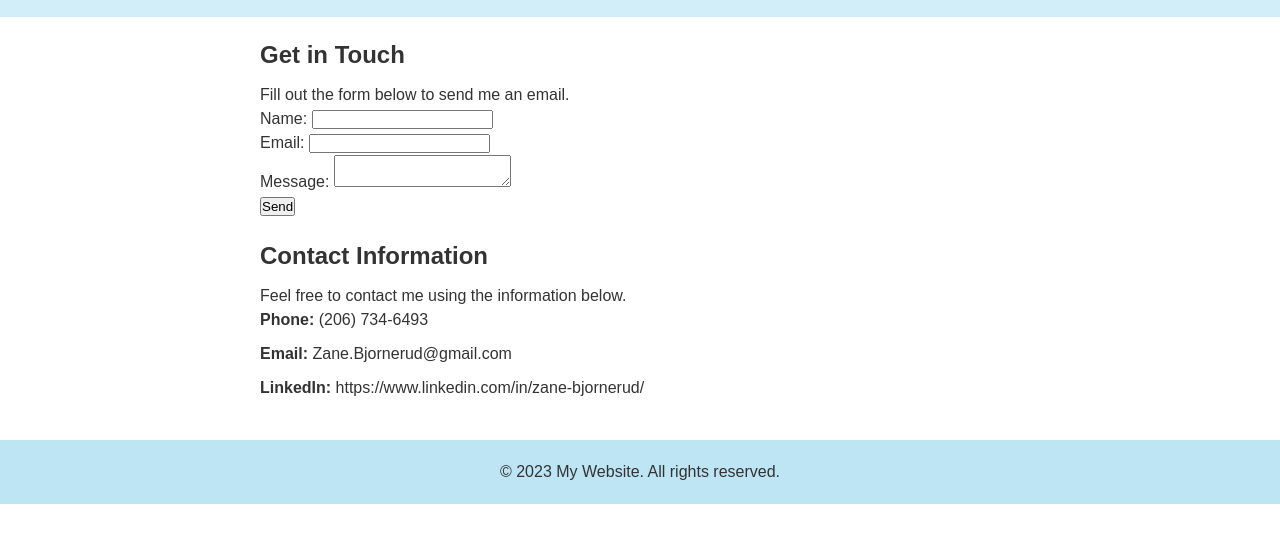
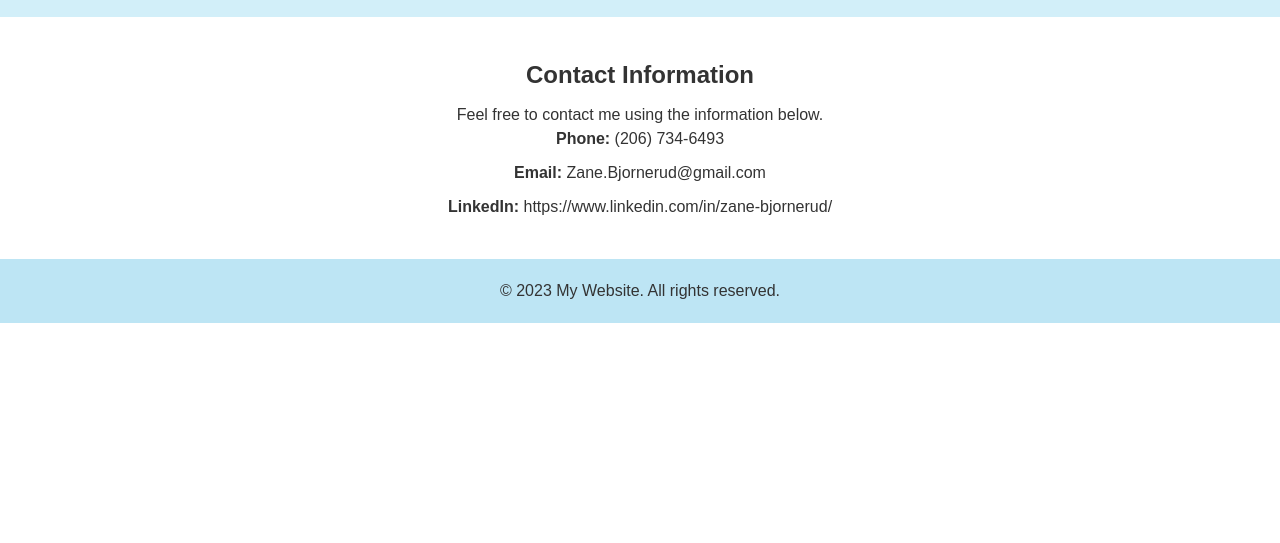
Before and after one commit to Zane-Bjornerud/zane-bjornerud.github.io, a plain HTML site: page contact.html in a window 1280 px wide. Shown: the part 115-658 px from the top of the page. Drawn offline with Linux system fonts and the light colour scheme.

Commit message:
delete email form, center contact info

```diff
--- a/contact.html
+++ b/contact.html
@@ -20,25 +20,10 @@
     </header>
     <main>
       <section>
-        <h2>Get in Touch</h2>
-        <p>Fill out the form below to send me an email.</p>
-        <form action="submit-form.php" method="post">
-          <div>
-            <label for="name">Name:</label>
-            <input type="text" id="name" name="name" required>
-          </div>
-          <div>
-            <label for="email">Email:</label>
-            <input type="email" id="email" name="email" required>
-          </div>
-          <div>
-            <label for="message">Message:</label>
-            <textarea id="message" name="message" required></textarea>
-          </div>
-          <button type="submit">Send</button>
-        </form>
+
       </section>
       <section>
+        <div align="center">
         <h2>Contact Information</h2>
         <p>Feel free to contact me using the information below.</p>
         <ul>
@@ -46,6 +31,7 @@
           <li><strong>Email:</strong> Zane.Bjornerud@gmail.com</li>
           <li><strong>LinkedIn:</strong> https://www.linkedin.com/in/zane-bjornerud/ </li>
         </ul>
+      </div>
       </section>
     </main>
     <footer>
```
